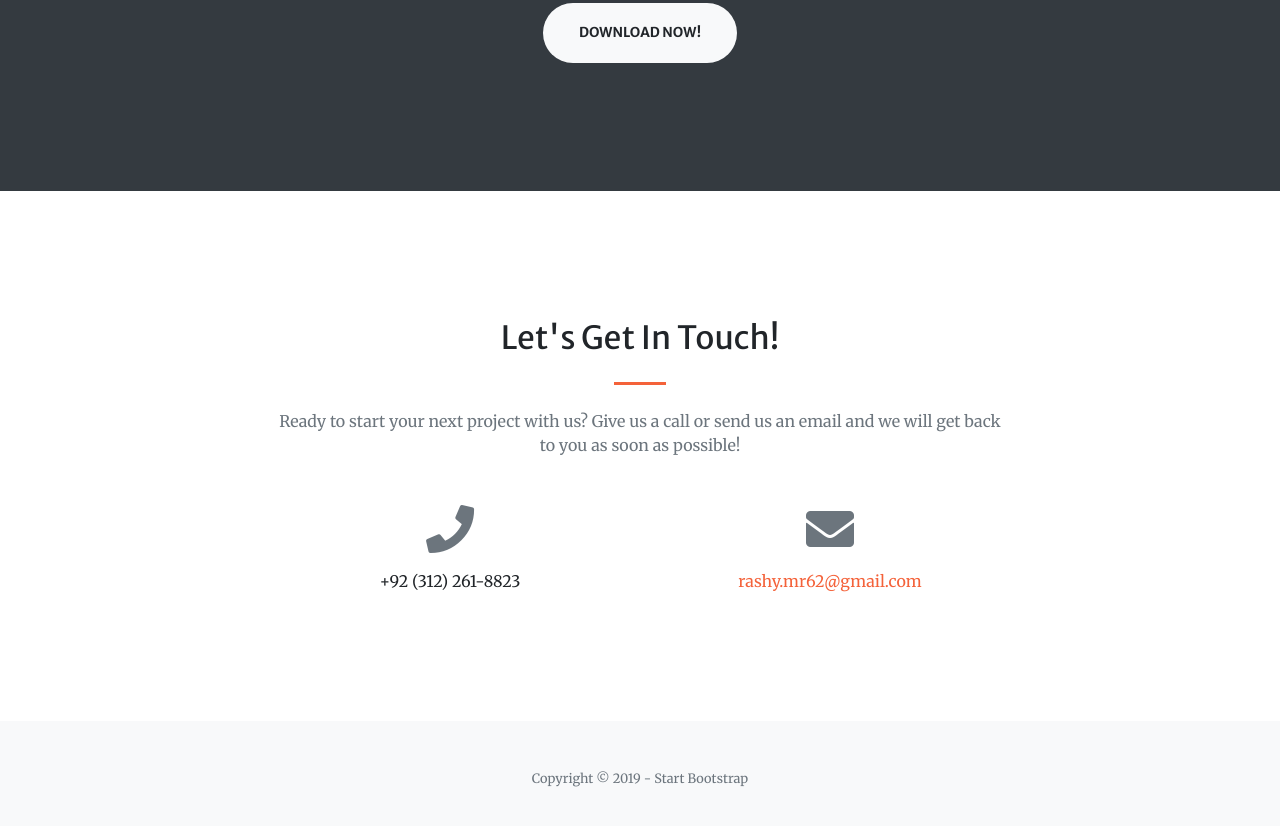
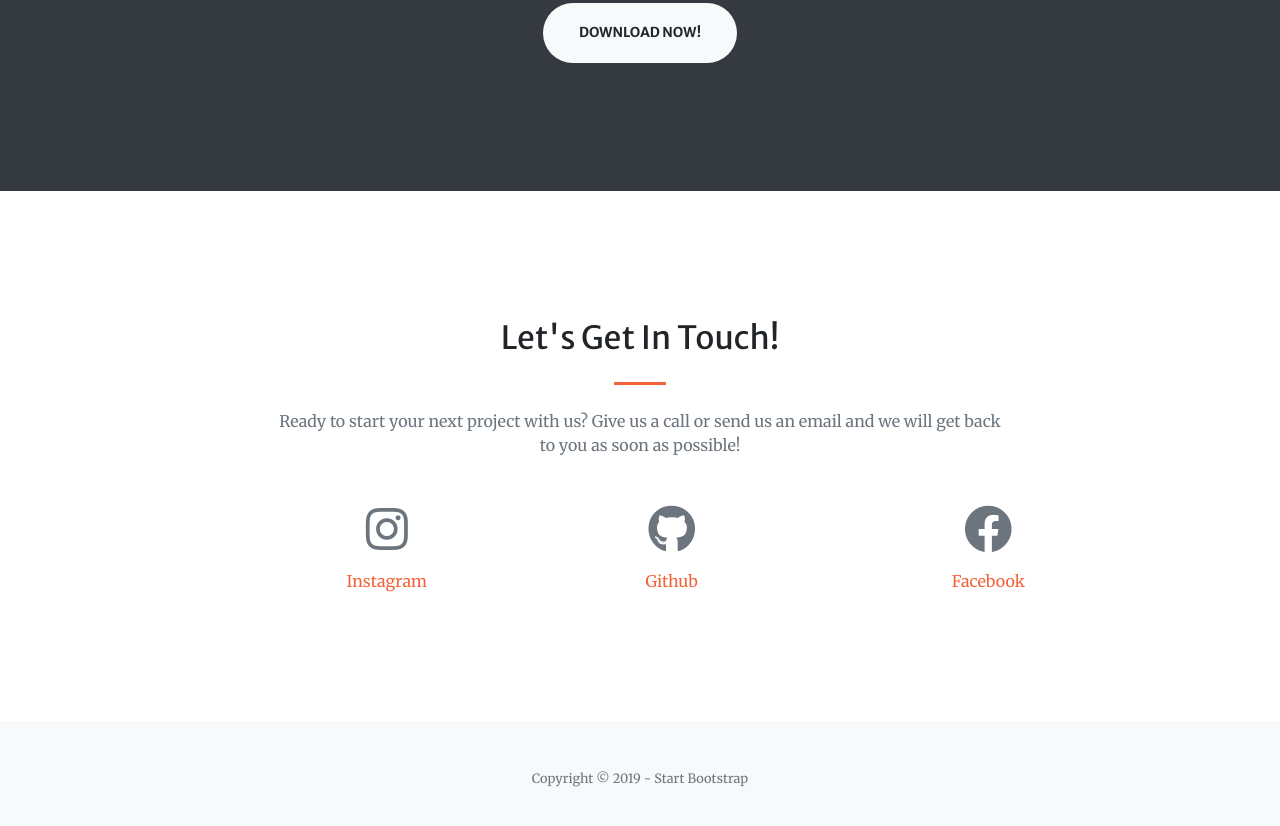
Before and after one commit to MdRashid62/Gatsby-Bootsrtap-Portfolio, a Gatsby site in the folder project-name/: page / in a window 1280 px wide. Shown: the part 2491-3317 px from the top of the page. Built offline with nearby package versions, Linux system fonts and the light colour scheme; Gatsby itself is replaced by a stand-in of ours.

Commit message:
commit changes

```diff
--- a/project-name/src/pages/index.js
+++ b/project-name/src/pages/index.js
@@ -194,12 +194,16 @@ export default class IndexPage extends React.Component {
             </div>
             <div className="row">
               <div className="col-lg-4 ml-auto text-center mb-5 mb-lg-0">
-                <i className="fas fa-phone fa-3x mb-3 text-muted"></i>
-                <div>+92 (312) 261-8823</div>
+                <i className="fab fa-instagram fa-3x mb-3 text-muted"></i>
+                <div><a href="https://www.instagram.com/its_rashy/">Instagram</a></div>
               </div>
-              <div className="col-lg-4 mr-auto text-center">
-                <i className="fas fa-envelope fa-3x mb-3 text-muted"></i>
-                <a className="d-block" href="mailto:contact@yourwebsite.com">rashy.mr62@gmail.com</a>
+              <div className="col-lg-2 mr-auto text-center">
+                <i className="fab fa-github fa-3x mb-3 text-muted"></i>
+                <a className="d-block" href="https://github.com/MdRashid62/">Github</a>
+              </div>
+              <div className="col-lg-2 mr-auto text-center">
+                <i className="fab fa-facebook fa-3x mb-3 text-muted"></i>
+                <a className="d-block" href="https://facebook.com/Rashy.mr62/">Facebook</a>
               </div>
             </div>
           </div>
```
